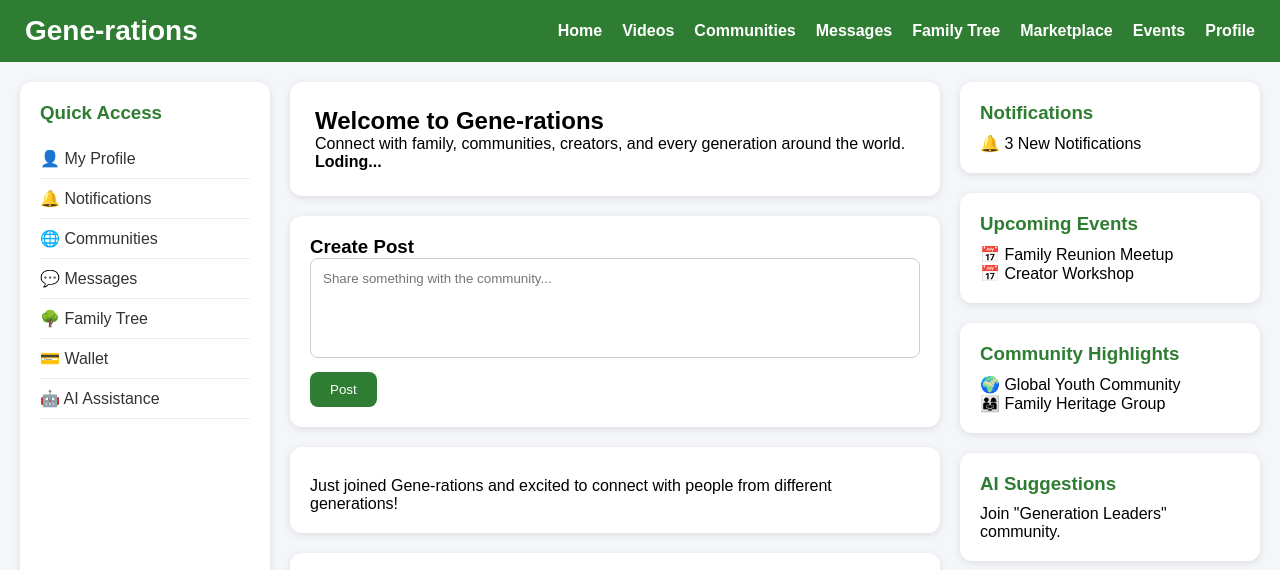
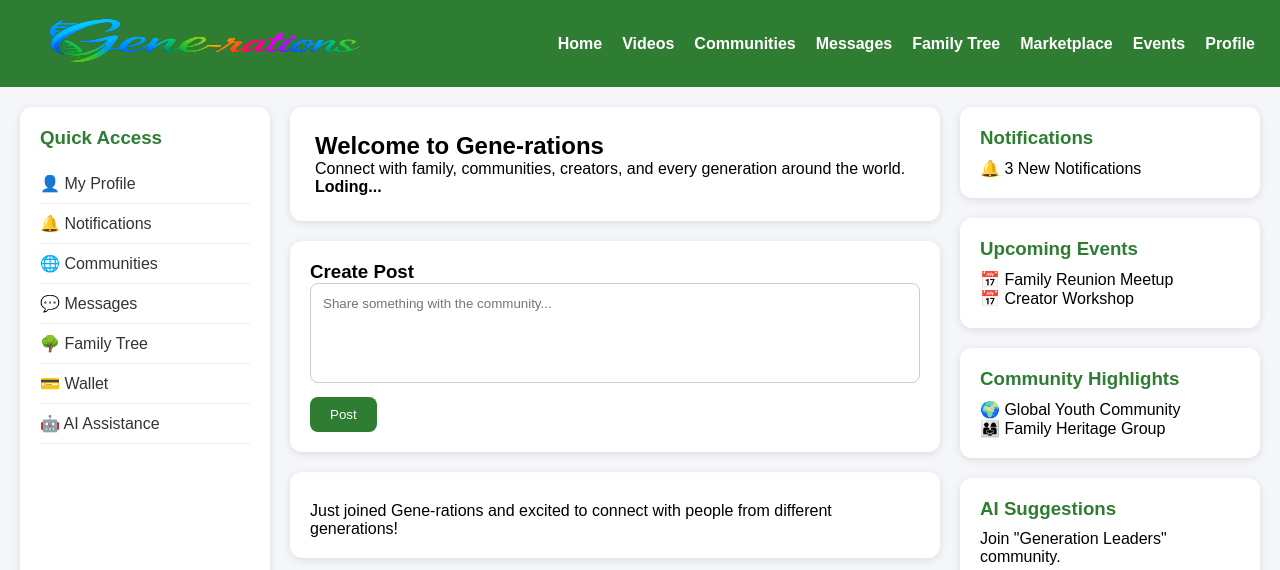
Before and after one commit to njimlish79/gene-rations, a plain HTML site: page dashboard.html in a window 1280 px wide. Shown: the top 570 px of the page. Drawn offline with Linux system fonts and the light colour scheme.

Commit message:
update dashboard profile videos

```diff
--- a/dashboard.html
+++ b/dashboard.html
@@ -215,7 +215,7 @@ body{
 <nav class="navbar">
 
 <div class="logo">
-Gene-rations
+<img src="/images/gene-rations.png" alt="Gene-rations" style="width:350px;height:50px;">
 </div>
 
 <ul class="nav-links">
```
Also changed, not shown: profile.html (+1 -2 lines), videos.html (+1 -1 lines).
